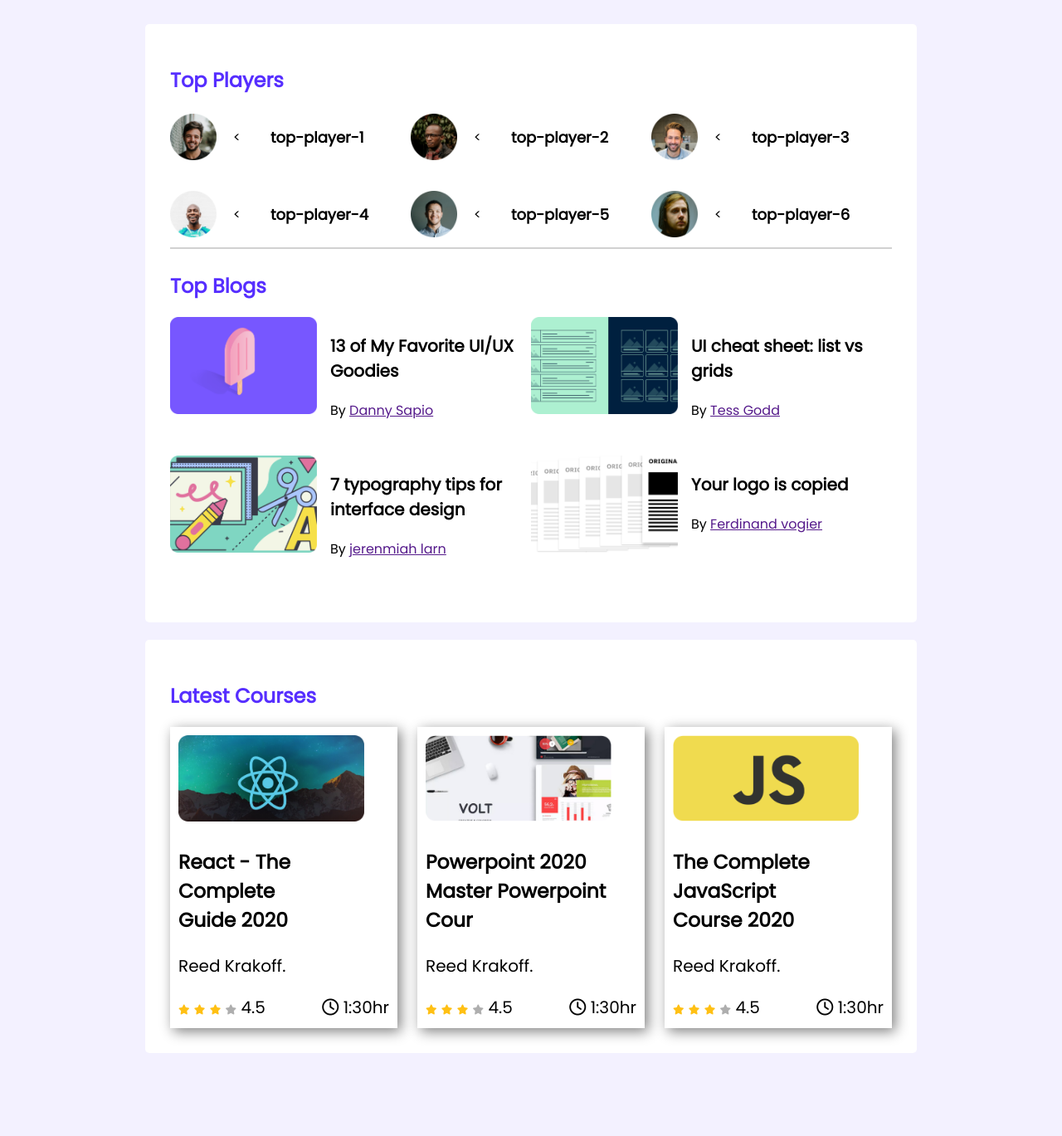
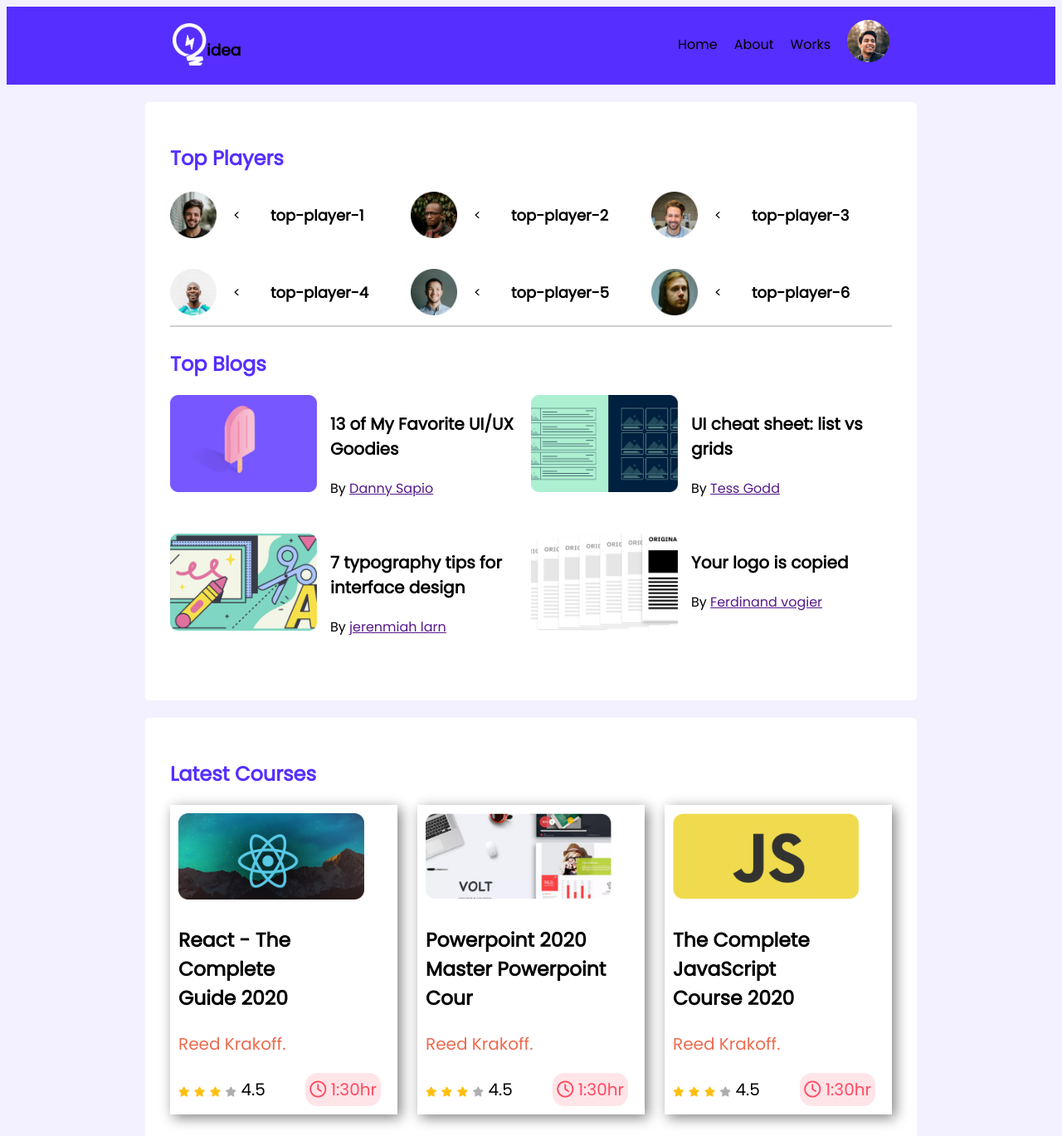
Before and after one commit to Anonshell/LEADER-BOARD-MAIN, a plain HTML site: page index.html in a window 1280 px wide. Shown: the top 1369 px of the page at 83% size. Before the commit the page ends 1277 px from the top, so only its background shows below. Drawn offline with Linux system fonts and the light colour scheme.

Commit message:
nav update

```diff
--- a/index.html
+++ b/index.html
@@ -18,9 +18,30 @@
 
     <!-- Header start -->
 
-    <head>
+    <header class="header">
 
-    </head>
+        <nav>
+
+          <div class="elements-one">
+            <img src="./images/icons/logo.png" alt="">
+             <h3>idea</h3>
+          </div>
+
+
+           <ul>
+            <li>Home</li>
+            <li>About</li>
+            <li>Works</li>
+            <li><a href=""><img src="./images/icons/profile.png" alt=""></a></li>
+           </ul>
+
+
+
+
+        </nav>
+
+
+    </header>
 
     <!-- header end  -->
 
--- a/style.css
+++ b/style.css
@@ -25,6 +25,52 @@ hr {
   border: 1px solid #d1d1d1;
   margin-bottom: 27px;
 }
+
+
+                      /*------------------- Navbar ----------- */
+
+                      header{
+                       max-width: 100%;
+                                 height: 94px;
+                                 background: #562EFF;
+                                border:0;
+                      }
+
+                      nav{
+
+                        display: flex;
+                        justify-content: space-between;
+
+
+                      }
+
+
+
+              nav ul{
+                list-style: none;
+                display: flex;
+                column-gap: 20px;
+                align-items: center;
+                margin-right: 200px;
+
+              }
+
+
+
+                      .elements-one{
+                  display: flex;
+                      width: 40.42px;
+                          height: 51px;
+                        align-self: center;
+                        margin-left: 200px;
+
+                    }
+
+
+
+
+
+
 
 /* Top player  */
 
@@ -133,6 +179,17 @@ hr {
   color: #aeaeae;
 }
 
+.course-duration{
+  background-color:#FFE4E8;
+  color:#FF4A60;
+  border-radius: 14.6913px;
+  margin-right: 10px;
+  padding: 5px;
+}
+
+.course-author{
+  color: #ED6B4F;
+}
 /* ---------------
      -------------Media Query
      ------------------ */
```
